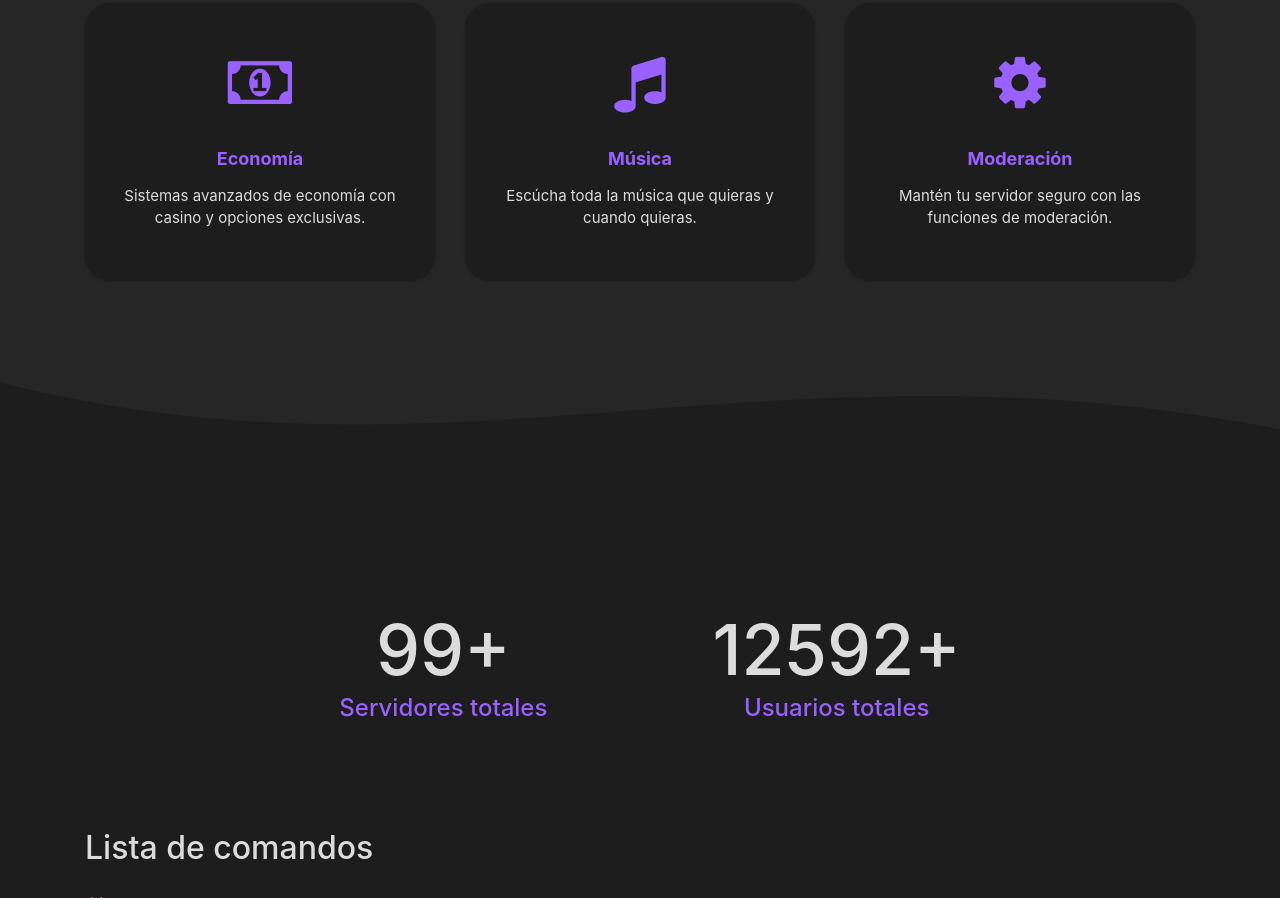
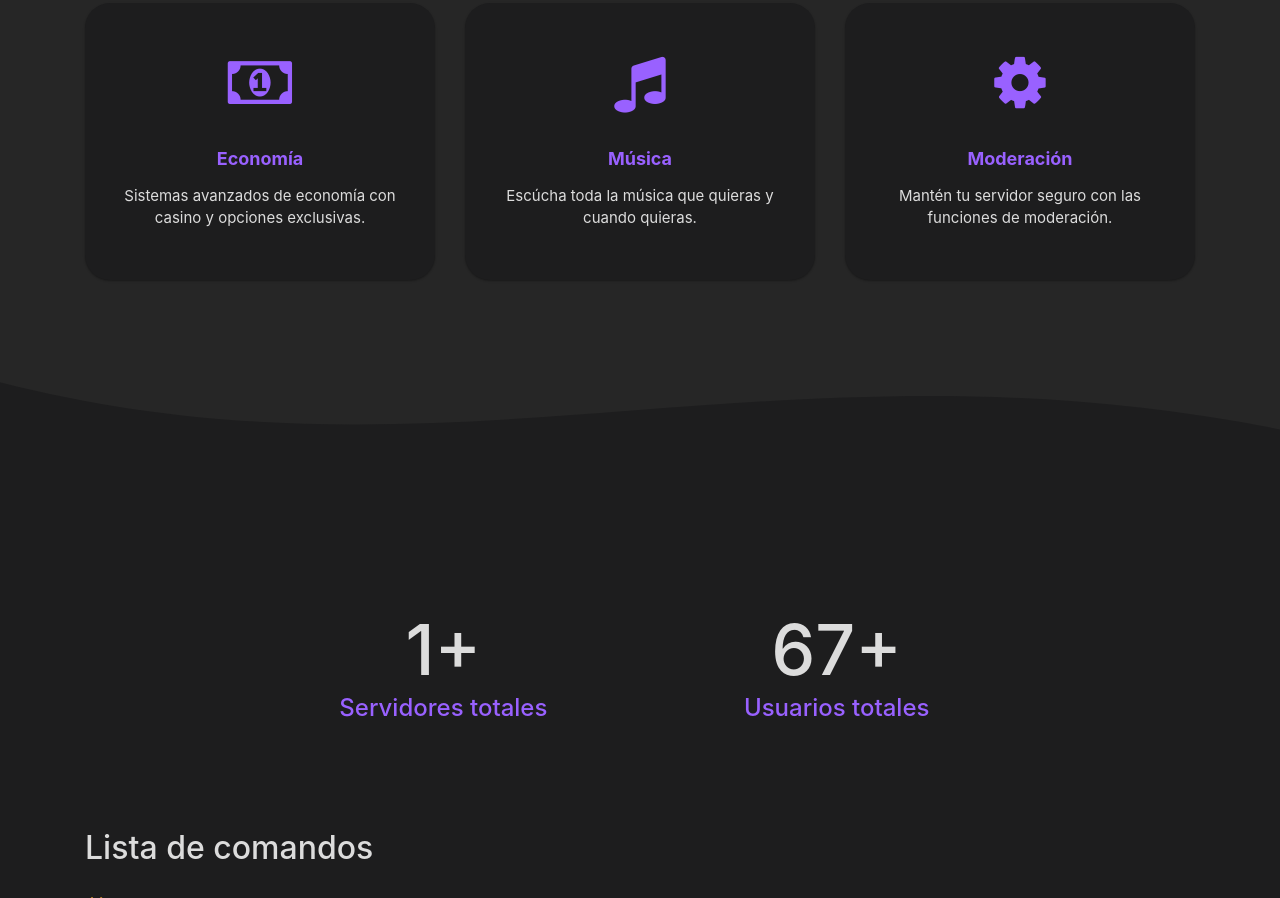
Before and after one commit to Tecnicraft/Tecnicraft, a plain HTML site: page index.html in a window 1280 px wide. Shown: the part 795-1693 px from the top of the page. Drawn offline with nearby package versions, Linux system fonts and the light colour scheme; files whose address does not match are found by name.

Commit message:
Update index.html

```diff
--- a/index.html
+++ b/index.html
@@ -48,7 +48,7 @@
         style="height: 418px;text-align: center;margin: 55px;"><img class="rounded-circle"
             src="https://images.discordapp.net/avatars/879388961892618310/ceaa05c1871c6d98313ba36080645168.png?size=1024"
             width="150" height="150" style="margin-top: 30px;">
-        <h1 class="d-xl-flex justify-content-xl-start" style="color: var(--text-color);">Niby</h1>
+        <h1 class="d-xl-flex justify-content-xl-start" style="color: var(--text-color);">Tecnicraft</h1>
         <p style="color: var(--secondary-text-color);">Para servirte.</p>
         <div class="tada animated">
             <div role="group" class="btn-group"> <a
@@ -113,11 +113,11 @@
             <div class="container-fluid text-white">
                 <div class="row row-cols-3 justify-content-center" style="color: var(--secondary-text-color);">
                     <div class="col-auto col-md-6 col-lg-4 text-center pb-5 pt-5 number-item love_counter">
-                        <h1 class="love_count" style="font-size: 70px;"><strong>99</strong></h1>
+                        <h1 class="love_count" style="font-size: 70px;"><strong>1</strong></h1>
                         <h4 style="color: var(--main-color);margin-top: -6px;">Servidores totales</h4>
                     </div>
                     <div class="col-auto col-lg-4 text-center align-self-center pb-5 pt-5 love_counter">
-                        <h1 class="love_count" style="font-size: 70px;"><strong>12592</strong></h1>
+                        <h1 class="love_count" style="font-size: 70px;"><strong>67</strong></h1>
                         <h4 style="color: var(--main-color);margin-top: -6px;">Usuarios totales</h4>
                     </div>
                 </div>
```
